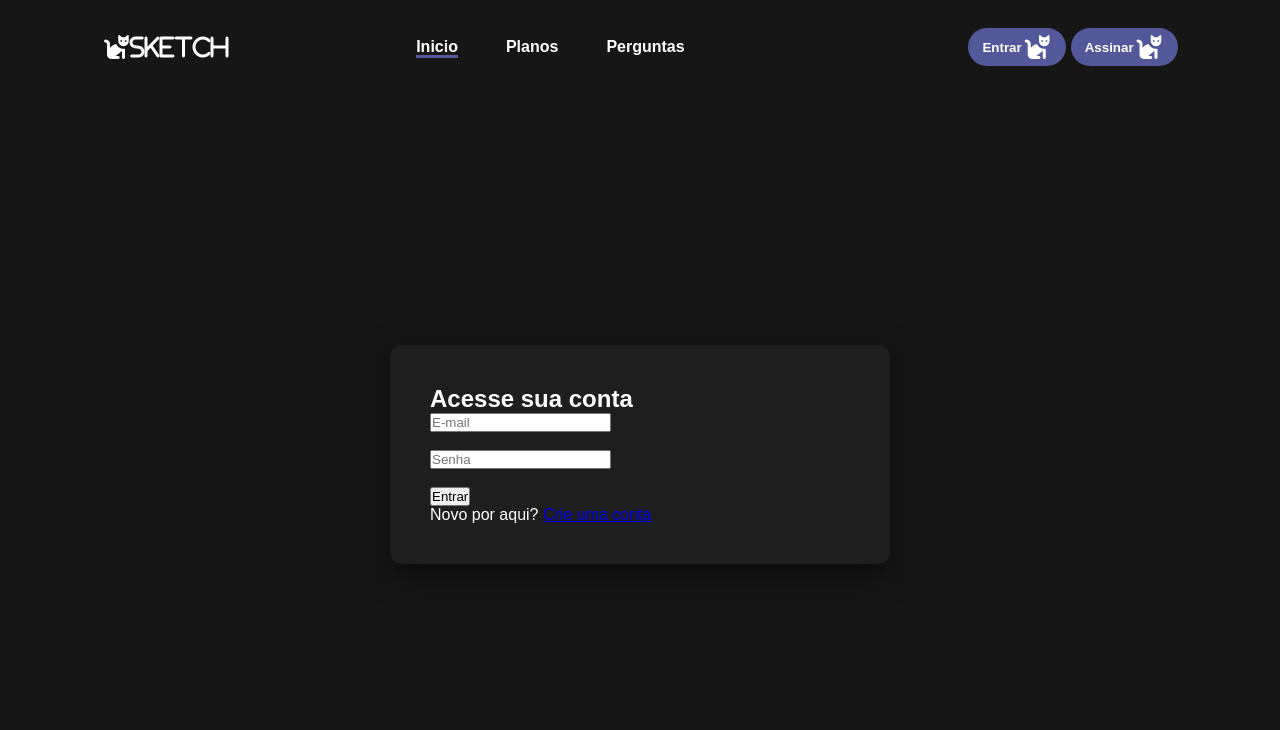
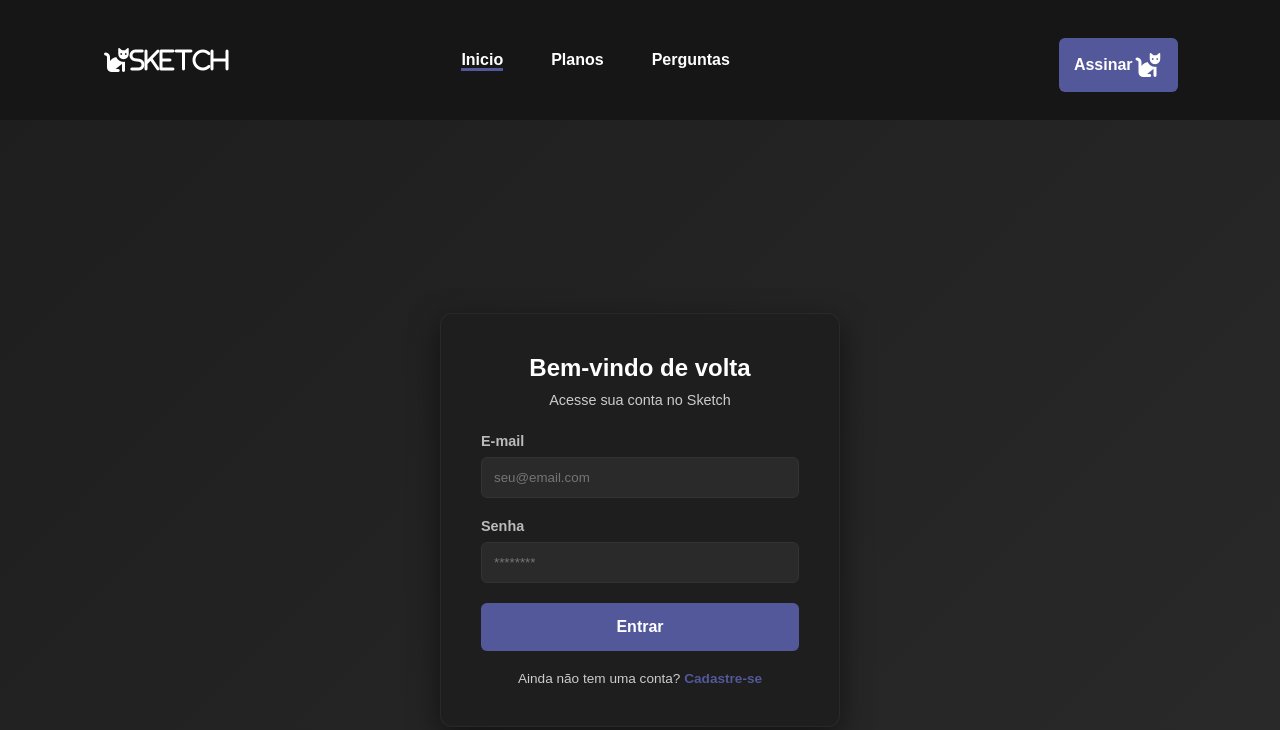
Before and after one commit to YanRicardo-Afk/StreamingSketch, a website: page public/Login.html in a window 1280 px wide. Drawn offline with Linux system fonts and the light colour scheme.

Commit message:
Correção no login

```diff
--- a/public/Login.html
+++ b/public/Login.html
@@ -22,7 +22,7 @@
             </ul>
             <!-- Coloquei essa div para separar os botões -->
             <div class="div-botao-assinar">
-            <button class="btn-login"> Entrar <i class="fa-solid fa-cat" id="nav_logo"> </i> </button>
+
 
             <!-- Depois tenho que alterar ele para ser apenas um <a> com aparecia de botao e nao um botao -->
             <button class="btn-login"><a href="Cadastro.html"> Assinar </a><i class="fa-solid fa-cat" id="nav_logo"> </i></button>
@@ -47,21 +47,28 @@
         </div>
     </header>
 
-    <main class="container-login">
+   <div class="container-login">
+    <form id="formLogin" action="/login" method="POST">
+        <h2>Bem-vindo de volta</h2>
+        <p>Acesse sua conta no Sketch</p>
 
-            <form id="formLogin" action="/login" method="POST">
+        <div class="campo">
+            <label for="email">E-mail</label>
+            <input type="email" id="email" name="email" placeholder="seu@email.com" required>
+        </div>
 
-                <h2>Acesse sua conta</h2>
-                <input type="email" name="email" placeholder="E-mail" required><br><br>
-                <input type="password" name="senha" placeholder="Senha" required><br><br>
-                <button type="submit">Entrar</button>
+        <div class="campo">
+            <label for="senha">Senha</label>
+            <input type="password" id="senha" name="senha" placeholder="********" required>
+        </div>
 
+        <button type="submit" class="btn-login">Entrar</button>
 
-                <p>Novo por aqui? <a href="Cadastro.html">Crie uma conta</a></p>
-
-
-            </form>
-    </main>
+        <div class="link-cadastro">
+            Ainda não tem uma conta? <a href="/Cadastro.html">Cadastre-se</a>
+        </div>
+    </form>
+</div>
 
 
 </body>
--- a/public/paginas/Pagina-Login/styles/formulario.css
+++ b/public/paginas/Pagina-Login/styles/formulario.css
@@ -1,18 +1,101 @@
+/* Centralização total na tela */
 .container-login {
     display: flex;
     justify-content: center;
     align-items: center;
-    min-height: calc(100vh - 80px); /* Desconta a altura aproximada do seu header */
+    min-height: 100vh; /* Ocupa a tela toda */
     padding: 20px;
+    background: linear-gradient(135deg, #1e1e1e 0%, #2a2a2a 100%); /* Fundo sutil */
 }
 
-/* Estilo do formulário com efeito de profundidade */
-#formLogin{
+/* Card do formulário */
+#formLogin {
     background-color: #1e1e1e;
     padding: 40px;
     border-radius: 12px;
     width: 100%;
-    max-width: 500px; /* Largura máxima para não ficar muito esticado */
+    max-width: 400px; /* Login costuma ser mais estreito que o cadastro */
     box-shadow: 0 10px 30px rgba(0, 0, 0, 0.5);
     color: white;
+    border: 1px solid rgba(255, 255, 255, 0.05); /* Leve borda para separar do fundo */
 }
+
+h2 {
+    margin-bottom: 10px;
+    color: #fff;
+    text-align: center;
+}
+
+p {
+    margin-bottom: 25px;
+    color: #ccc;
+    font-size: 0.9em;
+    text-align: center;
+}
+
+/* Campos de entrada iguais ao cadastro */
+.campo {
+    margin-bottom: 20px;
+    display: flex;
+    flex-direction: column;
+}
+
+.campo label {
+    margin-bottom: 8px;
+    font-weight: bold;
+    font-size: 0.9em;
+    color: #bbb;
+}
+
+.campo input {
+    padding: 12px;
+    border-radius: 6px;
+    border: 1px solid #333;
+    background-color: #2a2a2a;
+    color: white;
+    outline: none;
+    transition: 0.3s;
+}
+
+.campo input:focus {
+    border-color: #53589A;
+    background-color: #333;
+}
+
+/* Botão de Entrar */
+.btn-login {
+    background-color: #53589A;
+    color: white;
+    padding: 15px;
+    border: none;
+    border-radius: 6px;
+    cursor: pointer;
+    font-weight: bold;
+    width: 100%;
+    font-size: 1em;
+    transition: filter 0.3s, transform 0.2s;
+    margin-top: 10px;
+}
+
+.btn-login:hover {
+    filter: brightness(1.2);
+    transform: translateY(-2px);
+}
+
+/* Link para quem não tem conta */
+.link-cadastro {
+    margin-top: 20px;
+    text-align: center;
+    font-size: 0.85em;
+    color: #ccc;
+}
+
+.link-cadastro a {
+    color: #53589A;
+    text-decoration: none;
+    font-weight: bold;
+}
+
+.link-cadastro a:hover {
+    text-decoration: underline;
+}
```
